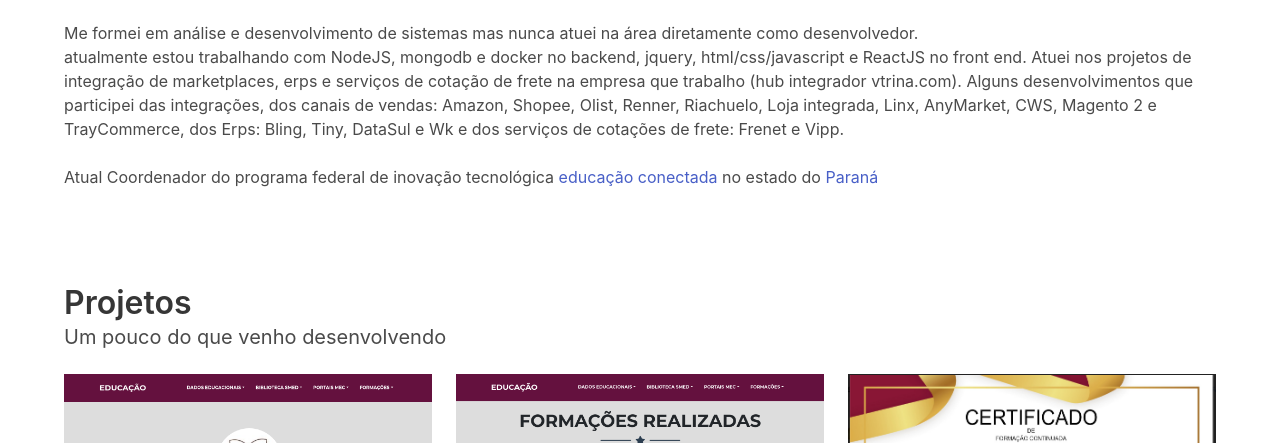
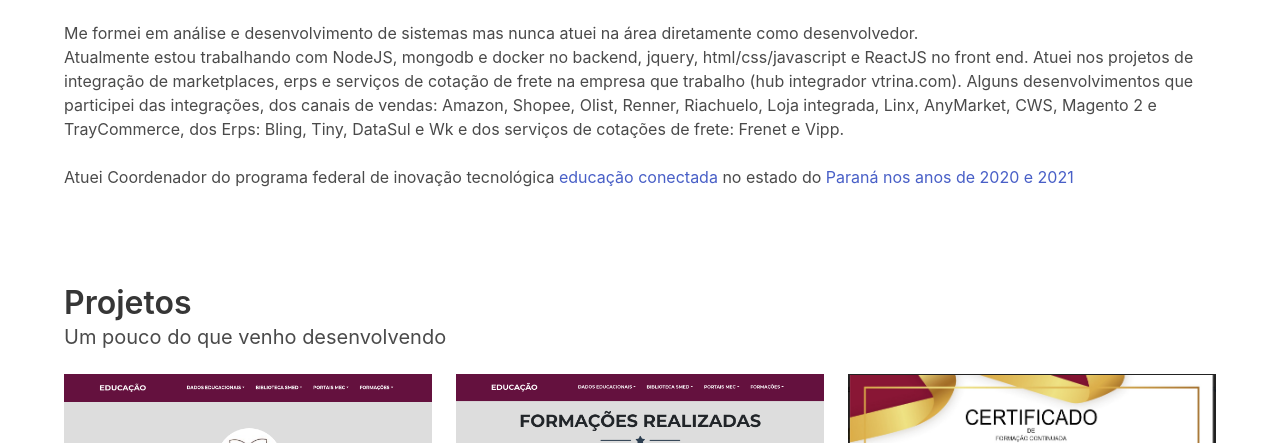
Before and after one commit to alexandersantosdev/portfolio, a plain HTML site: page index.html in a window 1280 px wide. Shown: the part 657-1100 px from the top of the page. Drawn offline with nearby package versions, Linux system fonts and the light colour scheme.

Commit message:
Update index.html

```diff
--- a/index.html
+++ b/index.html
@@ -78,15 +78,15 @@
         Me formei em análise e desenvolvimento de sistemas mas nunca atuei na área diretamente como desenvolvedor.
       </p>
       <p>
-        atualmente estou trabalhando com NodeJS, mongodb e docker no backend, jquery, html/css/javascript e ReactJS no front end.
+        Atualmente estou trabalhando com NodeJS, mongodb e docker no backend, jquery, html/css/javascript e ReactJS no front end.
         Atuei nos projetos de integração de marketplaces, erps e serviços de cotação de frete na empresa que trabalho (hub integrador vtrina.com).
         Alguns desenvolvimentos que participei das integrações, dos canais de vendas: Amazon, Shopee, Olist, Renner, Riachuelo, Loja integrada, Linx, AnyMarket, CWS, Magento 2 e TrayCommerce, dos Erps: Bling, Tiny, DataSul e Wk e dos serviços de cotações de frete: Frenet e Vipp.
       </p>
       <br>
       <p>
-        Atual Coordenador do programa federal de inovação tecnológica <a target="_blank"
+        Atuei Coordenador do programa federal de inovação tecnológica <a target="_blank"
           href="http://educacaoconectada.mec.gov.br/">educação conectada</a> no estado do <a target="_blank"
-          href="http://educacaoconectada.mec.gov.br/o-programa/articuladores">Paraná</a>
+          href="http://educacaoconectada.mec.gov.br/o-programa/articuladores">Paraná nos anos de 2020 e 2021</a>
       </p>
     </div>
   </section>
```
